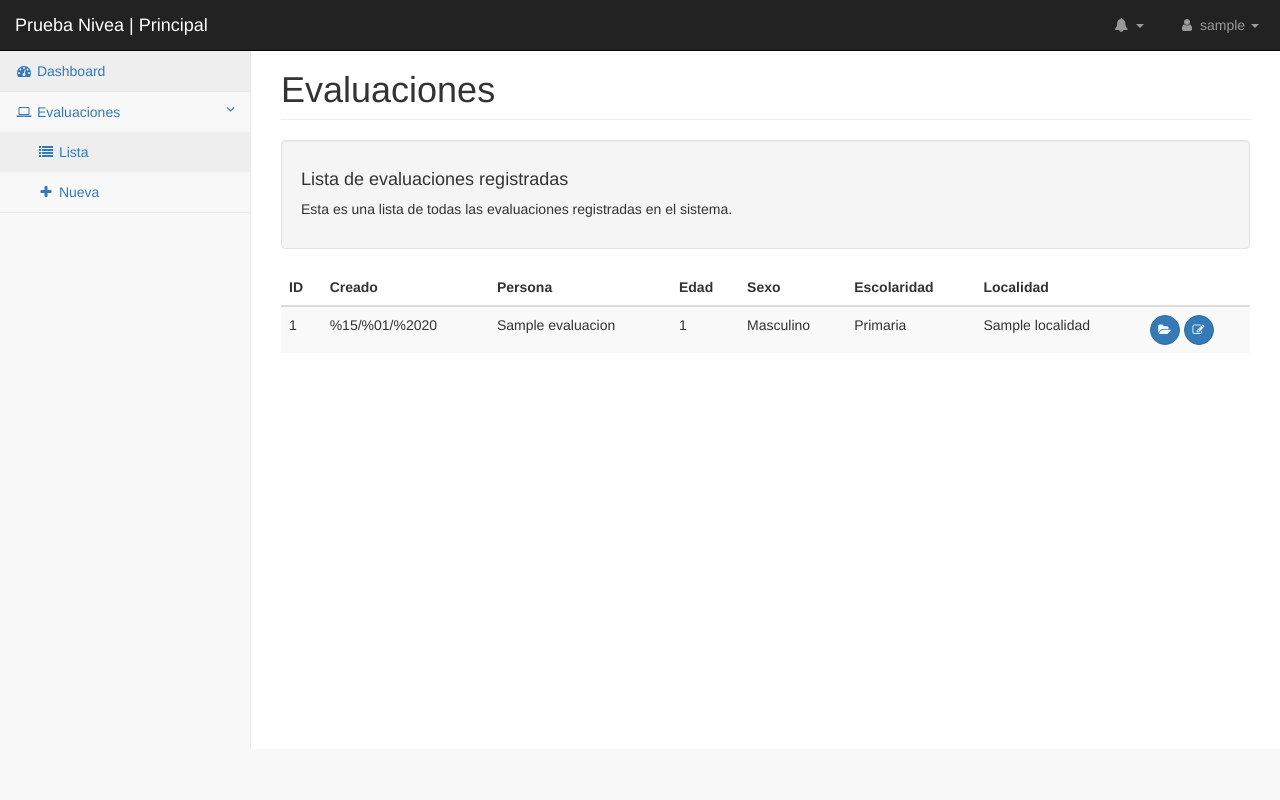
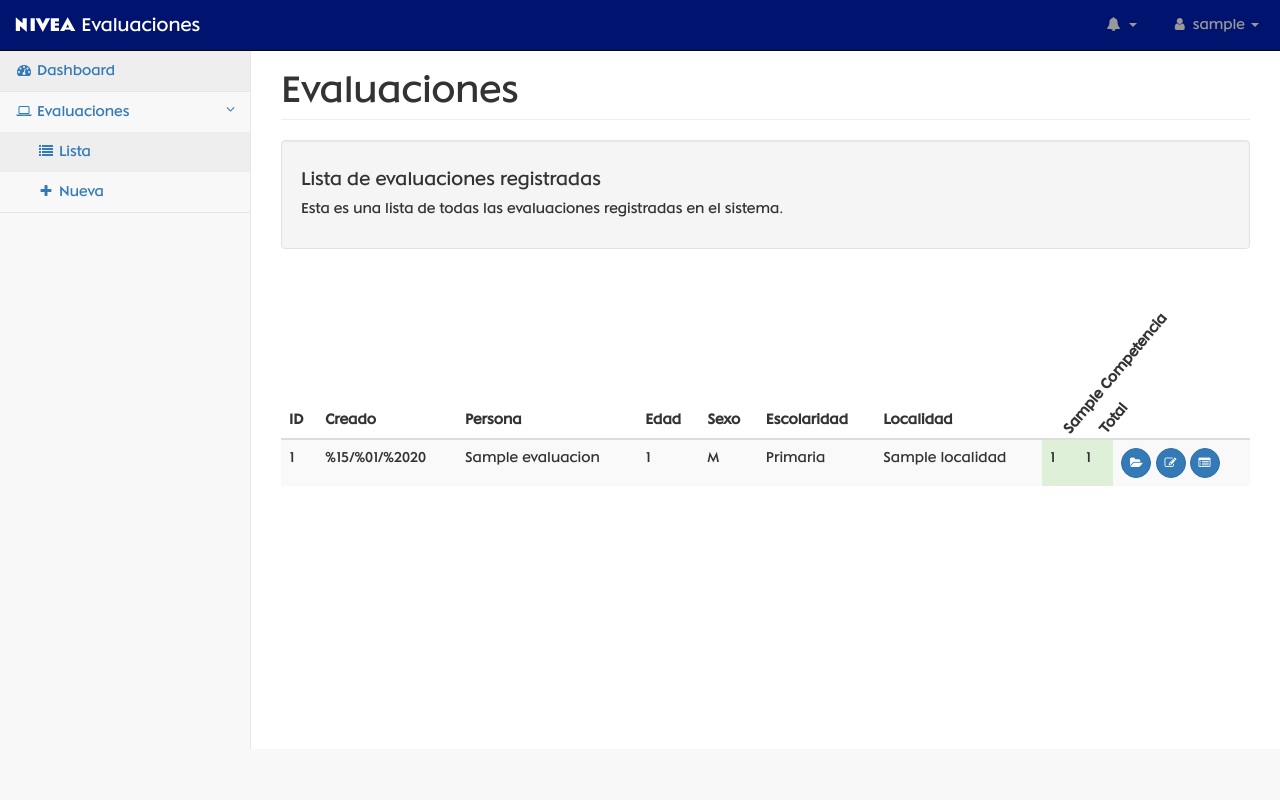
Before and after one commit to lesthack/PruebaNivea, a Django app: page /evaluaciones/ in a window 1280 px wide. Run offline with Django 3.2, Linux system fonts and the light colour scheme; a user stored in the database is signed in; tables that the repository leaves empty hold one stand-in row (values such as "Sample post"); some libraries are stand-ins or nearby versions.

Commit message:
:trollface: Incluyendo fonts de Nivea

```diff
--- a/PruebaNivea/urls.py
+++ b/PruebaNivea/urls.py
@@ -13,6 +13,7 @@
 urlpatterns = [
     url(r'^$', index),
     url(r'^auth/$', auth),
+    url(r'^logout/$', logout_user),
     url(r'^evaluaciones/$', evaluaciones),
     url(r'^evaluaciones/v/(?P<evaluacion_id>\d+)/$', evaluacion_view),
     url(r'^evaluaciones/e/(?P<evaluacion_id>\d+)/$', evaluacion_edit),
--- a/core/models.py
+++ b/core/models.py
@@ -151,6 +151,9 @@
     def get_sexo(self):
         return '{}'.format(self.GENERO_CHOICES[self.sexo][1])
 
+    def get_sexo_abr(self):
+        return '{}'.format(self.GENERO_CHOICES[self.sexo][1][0])
+
     def get_escolaridad(self):
         return '{}'.format(self.ESCOLARIDAD_CHOICES[self.escolaridad][1])
 
--- a/templates/base.html
+++ b/templates/base.html
@@ -7,7 +7,7 @@
         <meta name="description" content="">
         <meta name="author" content="Jorge Hernández">
 
-        <title>Prueba Nivea</title>
+        <title>Nivea :: Beta</title>
         {% load static %}
         <!-- Bootstrap Core CSS -->
         <link href="{% static "css/bootstrap.min.css" %}" rel="stylesheet">
@@ -23,7 +23,16 @@
         <link href="{% static "css/font-awesome.min.css" %}" rel="stylesheet" type="text/css">
         <!-- jQuery -->
         <script src="{% static "js/jquery.min.js" %}"></script>
+        <!-- ChartJS -->
+        <script type="text/javascript" src="https://cdn.jsdelivr.net/npm/chart.js@2.9.3/dist/Chart.min.js"></script>
 
+        <style>
+          @media print {
+            .noprint{
+              display: none;
+            }
+          }
+        </style>
         <!-- HTML5 Shim and Respond.js IE8 support of HTML5 elements and media queries -->
         <!-- WARNING: Respond.js doesn't work if you view the page via file:// -->
         <!--[if lt IE 9]>
@@ -38,7 +47,7 @@
             <!-- Navigation -->
             <nav class="navbar navbar-inverse navbar-fixed-top" role="navigation">
                 <div class="navbar-header">
-                  <a class="navbar-brand" href="/">Prueba Nivea | {% block title %}Principal{% endblock %}</a>
+                  <a class="navbar-brand" href="/">| {% block title %}Principal{% endblock %}</a>
                 </div>
 
                 <button type="button" class="navbar-toggle" data-toggle="collapse" data-target=".navbar-collapse">
@@ -115,7 +124,7 @@
                             <li><a href="#"><i class="fa fa-user fa-fw"></i>Perfil</a></li>
                             <!--li><a href="#"><i class="fa fa-gear fa-fw"></i> Settings</a></li-->
                             <li class="divider"></li>
-                            <li><a href="login.html"><i class="fa fa-sign-out fa-fw"></i>Logout</a></li>
+                            <li><a href="/logout/"><i class="fa fa-sign-out fa-fw"></i>Logout</a></li>
                         </ul>
                     </li>
                 </ul>
@@ -850,11 +859,8 @@
         <script src="{% static "js/bootstrap.min.js" %}"></script>
         <!-- Metis Menu Plugin JavaScript -->
         <script src="{% static "js/metisMenu.min.js" %}"></script>
-        <!-- Google Charts -->
-        <script type="text/javascript" src="https://www.gstatic.com/charts/loader.js"></script>
         {% block javascript %}
         {% endblock %}
-        <!-- Custom Theme JavaScript -->
         <script>
           $(function() {
             $('#side-menu').metisMenu();
--- a/web/static/css/startmin.css
+++ b/web/static/css/startmin.css
@@ -2,10 +2,66 @@
  * Start Bootstrap - SB Admin 2 Bootstrap Admin Theme (http://startbootstrap.com)
  * Code licensed under the Apache License v2.0.
  * For details, see http://www.apache.org/licenses/LICENSE-2.0.
- */
-
+ */..}
+@font-face{
+    font-family:'NiveaLight';
+    src:url('..../fonts/nivea_light-webfont.woff') format('woff'),url(..,/fonts/nivea_light-webfont.svg#webfont') format('svg');
+    font-weight:normal;
+    font-style:normal;
+    font-display:fallback
+}
+@font-face{
+    font-family:'NiveaMedium';
+    src:url('../fonts/nivea_medium-webfont.woff') format('woff'),url('../fonts/nivea_medium-webfont.svg#webfont') format('svg');
+    font-weight:normal;
+    font-style:normal;
+    font-display:fallback
+}
+@font-face{
+    font-family:'NiveaBook';
+    src:url('../fonts/nivea_book-webfont.woff') format('woff'),url('../fonts/nivea_book-webfont.svg#webfont') format('svg');
+    font-weight:normal;
+    font-style:normal;
+    font-display:fallback
+}
+@font-face{
+    font-family:'NiveaBookItalic';
+    src:url('../fonts/niveabookitalic-webfont.woff') format('woff'),url('../fonts/niveabookitalic-webfont.svg#webfont') format('svg');
+    font-weight:normal;
+    font-style:normal;
+    font-display:fallback
+}
+@font-face{
+    font-family:'NiveaCremeRegular';
+    src:url('../fonts/niveacremeregular-webfont.woff') format('woff'),url('../fonts/niveacremeregular-webfont.svg#webfont') format('svg');
+    font-weight:normal;
+    font-style:normal;
+    font-display:fallback
+}
+@font-face{
+    font-family:'NiveaBoldTextScreen';
+    src:url('../fonts/niveaboldtextscreen-webfont.woff') format('woff'),url('../fonts/niveaboldtextscreen-webfont.svg#webfont') format('svg');
+    font-weight:normal;
+    font-style:normal;
+    font-display:fallback
+}
+@font-face{
+    font-family:'NiveaIcons';
+    src:url('../fonts/NiveaIcons.woff') format('woff'),url('../fonts/NiveaIcons.svg#NiveaIcons') format('svg');
+    font-weight:normal;
+    font-style:normal;
+    font-display:block
+}
+@font-face{
+    font-family:'WeatherIcons';
+    src:url('../fonts/WeatherIcons.woff') format('woff'),url('../fonts/WeatherIcons.svg#WeatherIcons') format('svg');
+    font-weight:normal;
+    font-style:normal;
+    font-display:block
+}
 body {
     background-color: #f8f8f8;
+    font-family: "NiveaBook", Arial, sans-serif;
 }
 
 #wrapper {
@@ -26,7 +82,9 @@
         border-left: 1px solid #e7e7e7;
     }
 }
-
+.navbar-inverse{
+    background-color: #00136f;
+}
 .navbar-header {
     float: left;
 }
@@ -250,6 +308,9 @@
     clear: both;
 }
 
+table{
+  font-family: "NiveaBook";
+}
 table.dataTable thead .sorting,
 table.dataTable thead .sorting_asc,
 table.dataTable thead .sorting_desc,
--- a/web/templates/evaluaciones.html
+++ b/web/templates/evaluaciones.html
@@ -1,13 +1,32 @@
 {% extends "base_site.html" %}
 
+{% block title %}Evaluaciones{% endblock %}
 {% block title_page %}Evaluaciones{% endblock %}
 
 {% block content %}
-<div class="well">
+<div class="well noprint">
   <h4>Lista de evaluaciones registradas</h4>
   <p>Esta es una lista de todas las evaluaciones registradas en el sistema.</p>
 </div>
-<table class="table table-striped">
+<style>
+th.rotated-text {
+    height: 140px;
+    white-space: nowrap;
+    padding: 0 !important;
+}
+
+th.rotated-text > div {
+    transform:
+        translate(13px, 0px)
+        rotate(310deg);
+    width: 30px;
+}
+
+th.rotated-text > div > span {
+    padding: 5px 10px;
+}
+</style>
+<table class="table table-sm table-striped table-hover" style="margin-top: 50px;">
   <thead>
     <tr>
         <th>ID</th>
@@ -17,6 +36,10 @@
         <th>Sexo</th>
         <th>Escolaridad</th>
         <th>Localidad</th>
+        {% for competencia in competencias %}
+        <th class="rotated-text" scope="col"><div><span>{{ competencia.nombre|title }}</span></div></th>
+        {% endfor %}
+        <th class="rotated-text" scope="col"><div><span>Total</span></div></th>
         <th></th>
     </tr>
   </thead>
@@ -27,12 +50,17 @@
       <td>{{ evaluacion.fecha }}</td>
       <td>{{ evaluacion.nombre_persona }}</td>
       <td>{{ evaluacion.edad }}</td>
-      <td>{{ evaluacion.get_sexo }}</td>
+      <td>{{ evaluacion.get_sexo_abr }}</td>
       <td>{{ evaluacion.get_escolaridad }}</td>
       <td>{{ evaluacion.localidad }}</td>
+      {% for resultado in evaluacion.get_resultados %}
+      <td class="{{ resultado.class }}">{{ resultado.total }}</td>
+      {% endfor %}
+      <td class="{{ evaluacion.get_calificacion.class }}">{{ evaluacion.get_calificacion.total }}</td>
       <td>
-        <a href="/evaluaciones/v/{{ evaluacion.id }}/" class="btn btn-primary btn-circle"><i class="fa fa-folder-open"></i></a>
-        <a href="/evaluaciones/e/{{ evaluacion.id }}/" class="btn btn-primary btn-circle"><i class="fa fa-edit"></i></a>
+        <a href="/evaluaciones/v/{{ evaluacion.id }}/" class="btn btn-primary btn-circle noprint"><i class="fa fa-folder-open"></i></a>
+        <a href="/evaluaciones/e/{{ evaluacion.id }}/" class="btn btn-primary btn-circle noprint"><i class="fa fa-edit"></i></a>
+        <a href="/evaluaciones/e/{{ evaluacion.id }}/q/" class="btn btn-primary btn-circle noprint"><i class="fa fa-list-alt"></i></a>
       </td>
     </tr>
     {% endfor %}
--- a/web/views.py
+++ b/web/views.py
@@ -40,14 +40,21 @@
 )
 
 @login_required(login_url='/auth')
+def logout_user(request):
+    logout(request)
+    return HttpResponseRedirect('/')
+
+@login_required(login_url='/auth')
 def index(request):
     return render(request, 'base_site.html', {})
 
 @login_required(login_url='/auth')
 def evaluaciones(request):
     list_evaluaciones = Evaluacion.objects.all().order_by('-created_at')
+    list_competencias = Competencia.objects.all().order_by('nombre')
     return render(request, 'evaluaciones.html', {
-        'evaluaciones': list_evaluaciones
+        'evaluaciones': list_evaluaciones,
+        'competencias': list_competencias
     })
 
 @login_required(login_url='/auth')
```
Also changed, not shown: web/templates/evaluacion.html (+33 -25 lines), web/templates/evaluacion_form.html (+9 -6 lines), web/templates/evaluacion_quiz.html (+19 -5 lines), web/static/fonts/NiveaIcons.woff (added), web/static/fonts/WeatherIcons.woff (added), web/static/fonts/nivbots-webfont.woff (added), web/static/fonts/nivea_book-webfont.woff (added), web/static/fonts/nivea_light-webfont.woff (added), web/static/fonts/nivea_medium-webfont.woff (added), web/static/fonts/niveaboldtextscreen-webfont.woff (added), web/static/fonts/niveabookitalic-webfont.woff (added), web/static/fonts/niveacremeregular-webfont.woff (added).
